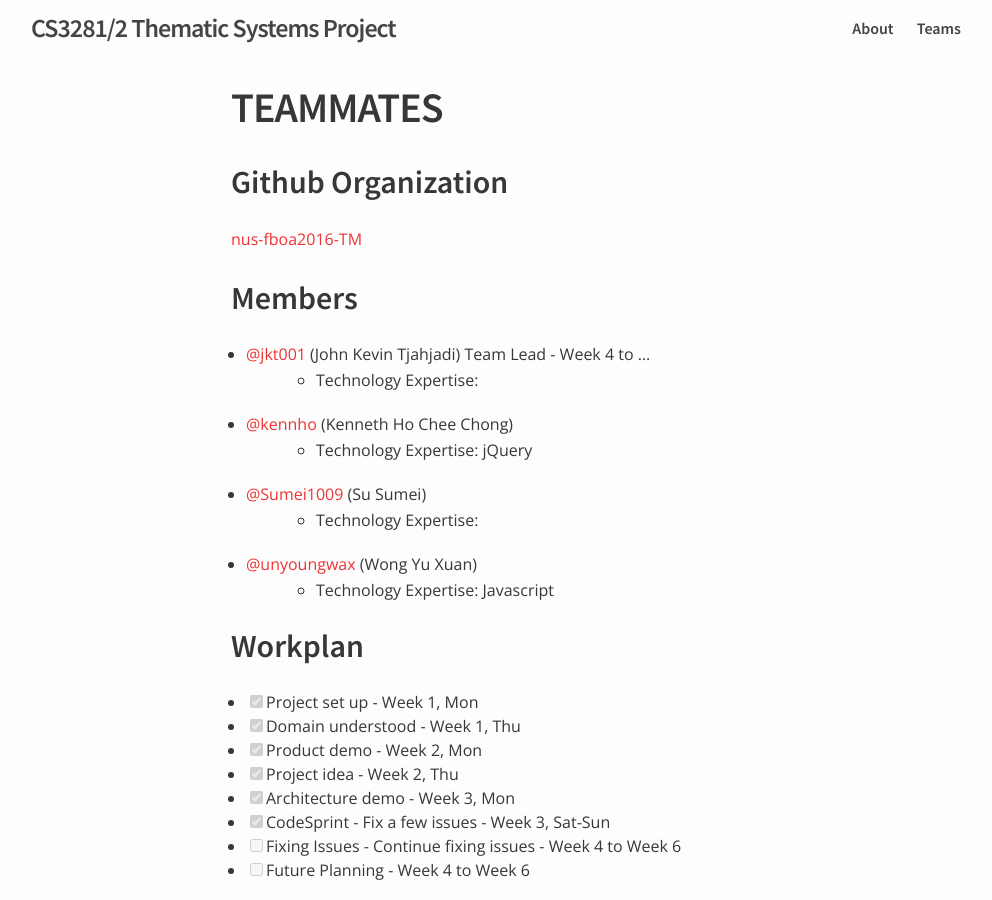
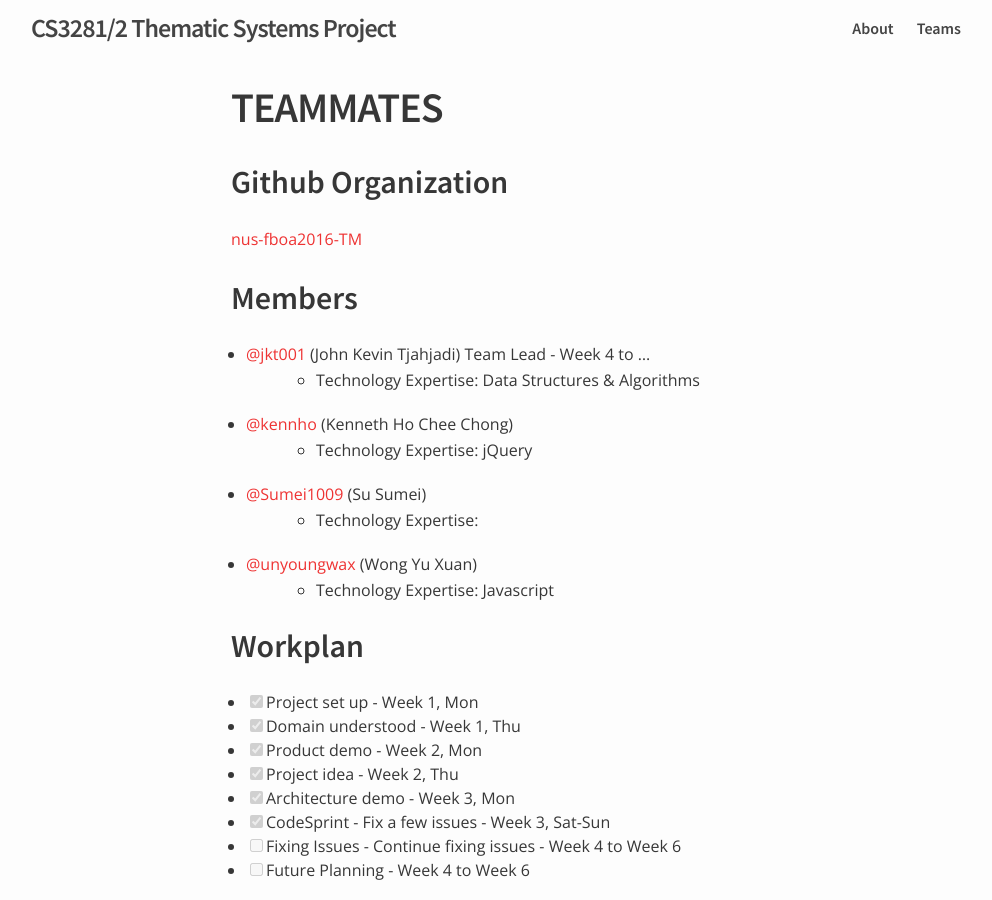
Before and after one commit to nus-oss/cs3281-AY1516S2-website, a Jekyll site: the page built from teams/teammates.md, in a window 1280 px wide and 900 px high. Shown: the whole window, without its empty margins (139-1131 px from the left). Built offline with Jekyll 4.4.1, drawn with Linux system fonts in a browser that asks for light colours.

Commit message:
updated technology expertise for @jkt001

```diff
--- a/teams/teammates.md
+++ b/teams/teammates.md
@@ -9,7 +9,7 @@ permalink: /teams/teammates/
 
 ## Members
  - [@jkt001](https://github.com/jkt001) (John Kevin Tjahjadi) Team Lead - Week 4 to ...
-   - Technology Expertise:
+   - Technology Expertise: Data Structures & Algorithms
 
  - [@kennho](https://github.com/kennho) (Kenneth Ho Chee Chong)
    - Technology Expertise: jQuery
```
